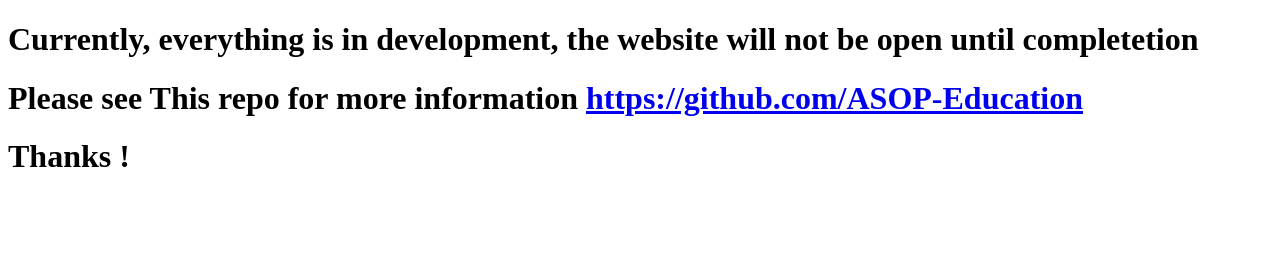
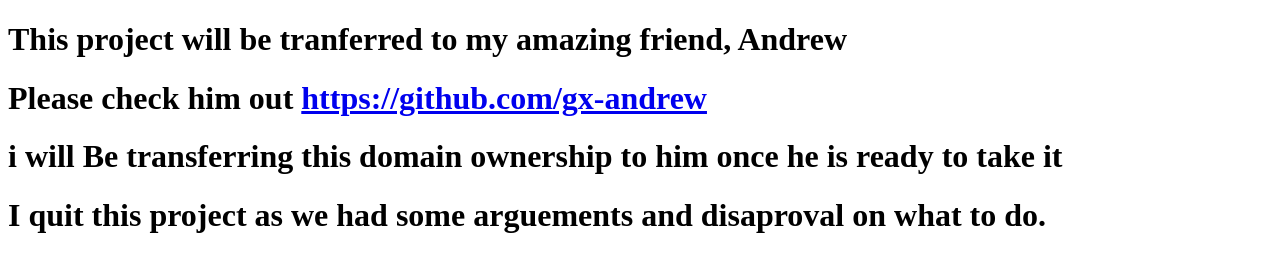
Before and after one commit to Yu14Y/Asop.asia, a plain HTML site: page index.html in a window 1280 px wide. Drawn offline with Linux system fonts and the light colour scheme.

Commit message:
Update index.html

```diff
--- a/index.html
+++ b/index.html
@@ -6,8 +6,9 @@
     <title>ASOP.ASIA</title>
 </head>
 <body>
-  <h1> Currently, everything is in development, the website will not be open until completetion </h1>
-  <h1> Please see This repo for more information <a href="https://github.com/ASOP-Education"> https://github.com/ASOP-Education</a></h1>
-  <h1> Thanks !</h1>
+    <h1> This project will be tranferred to my amazing friend, Andrew</h1>
+    <h1> Please check him out <a href="https://github.com/gx-andrew">https://github.com/gx-andrew</a> </h1>
+    <h1> i will Be transferring this domain ownership to him once he is ready to take it</h1>
+    <h1> I quit this project as we had some arguements and disaproval on what to do. </h1>
 </body>
 </html>
```
